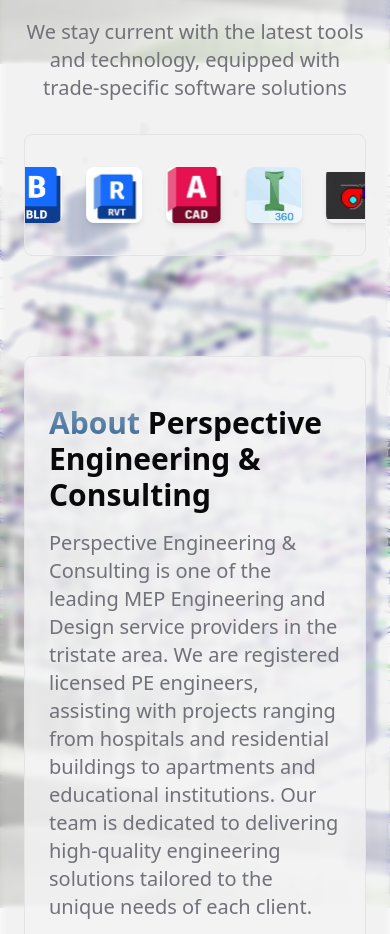
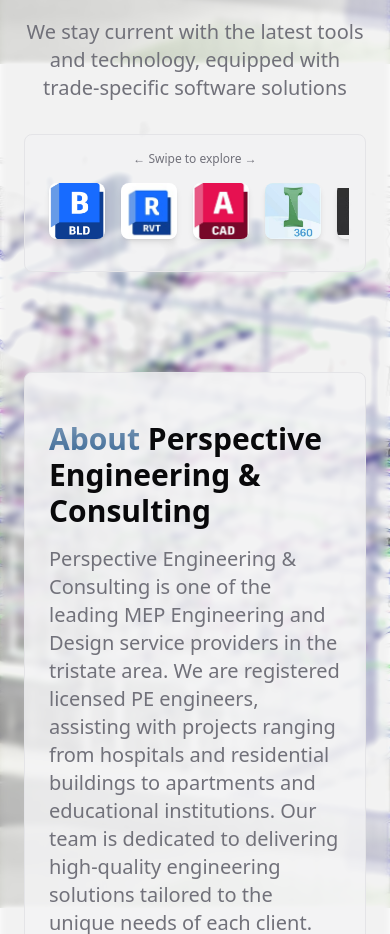
Before and after one commit to anthonyyoussef01/PerspectiveEngineering, a React (Vite) app: page / in a window 390 px wide. Shown: the part 780-1714 px from the top of the page. Built offline with nearby package versions, Linux system fonts and the light colour scheme.

Commit message:
Enhance Tools component with mobile scrollable view and improve layout adaptability

```diff
--- a/src/components/Tools.tsx
+++ b/src/components/Tools.tsx
@@ -27,8 +27,36 @@ export const Tools = () => {
         We stay current with the latest tools and technology, equipped with trade-specific software solutions
       </p>
 
-      <div className="bg-muted/50 border rounded-lg py-8 px-4 md:px-8 overflow-hidden">
-        <div className="relative">
+      <div className="bg-muted/50 border rounded-lg py-4 px-4 md:px-8">
+        {/* Mobile scrollable view (hidden on md and above) */}
+        <div className="md:hidden">
+          <div className="relative">
+            {/* Scroll hint text */}
+            <p className="text-xs text-muted-foreground mb-4 flex items-center justify-center gap-2">
+              <span>← Swipe to explore →</span>
+            </p>
+
+            {/* Horizontal scrollable container */}
+            <div className="overflow-x-auto pb-4 scroll-smooth">
+              <div className="flex items-center gap-4 px-2">
+                {tools.map((tool, index) => (
+                  <div key={index} className="group transition-transform hover:scale-110 duration-300 flex-shrink-0">
+                    <img
+                      title={tool.title}
+                      alt={tool.alt}
+                      loading="lazy"
+                      src={tool.src}
+                      className="aspect-square object-contain h-14 rounded-lg shadow-md hover:shadow-xl transition-shadow duration-300"
+                    />
+                  </div>
+                ))}
+              </div>
+            </div>
+          </div>
+        </div>
+
+        {/* Desktop auto-scroll view (visible on md and above) */}
+        <div className="hidden md:block relative overflow-hidden">
           <style dangerouslySetInnerHTML={{ __html: `
             @keyframes scroll {
               0% {
@@ -46,7 +74,7 @@ export const Tools = () => {
             }
           `}} />
 
-          <div className="flex items-center gap-6 md:gap-8 animate-scroll">
+          <div className="flex items-center gap-8 animate-scroll">
             {/* First set of tools */}
             {tools.map((tool, index) => (
               <div key={index} className="group transition-transform hover:scale-110 duration-300 flex-shrink-0">
@@ -55,7 +83,7 @@ export const Tools = () => {
                   alt={tool.alt}
                   loading="lazy"
                   src={tool.src}
-                  className="aspect-square object-contain h-14 md:h-20 rounded-lg shadow-md hover:shadow-xl transition-shadow duration-300"
+                  className="aspect-square object-contain h-20 rounded-lg shadow-md hover:shadow-xl transition-shadow duration-300"
                 />
               </div>
             ))}
@@ -67,7 +95,7 @@ export const Tools = () => {
                   alt={tool.alt}
                   loading="lazy"
                   src={tool.src}
-                  className="aspect-square object-contain h-14 md:h-20 rounded-lg shadow-md hover:shadow-xl transition-shadow duration-300"
+                  className="aspect-square object-contain h-20 rounded-lg shadow-md hover:shadow-xl transition-shadow duration-300"
                 />
               </div>
             ))}
```
